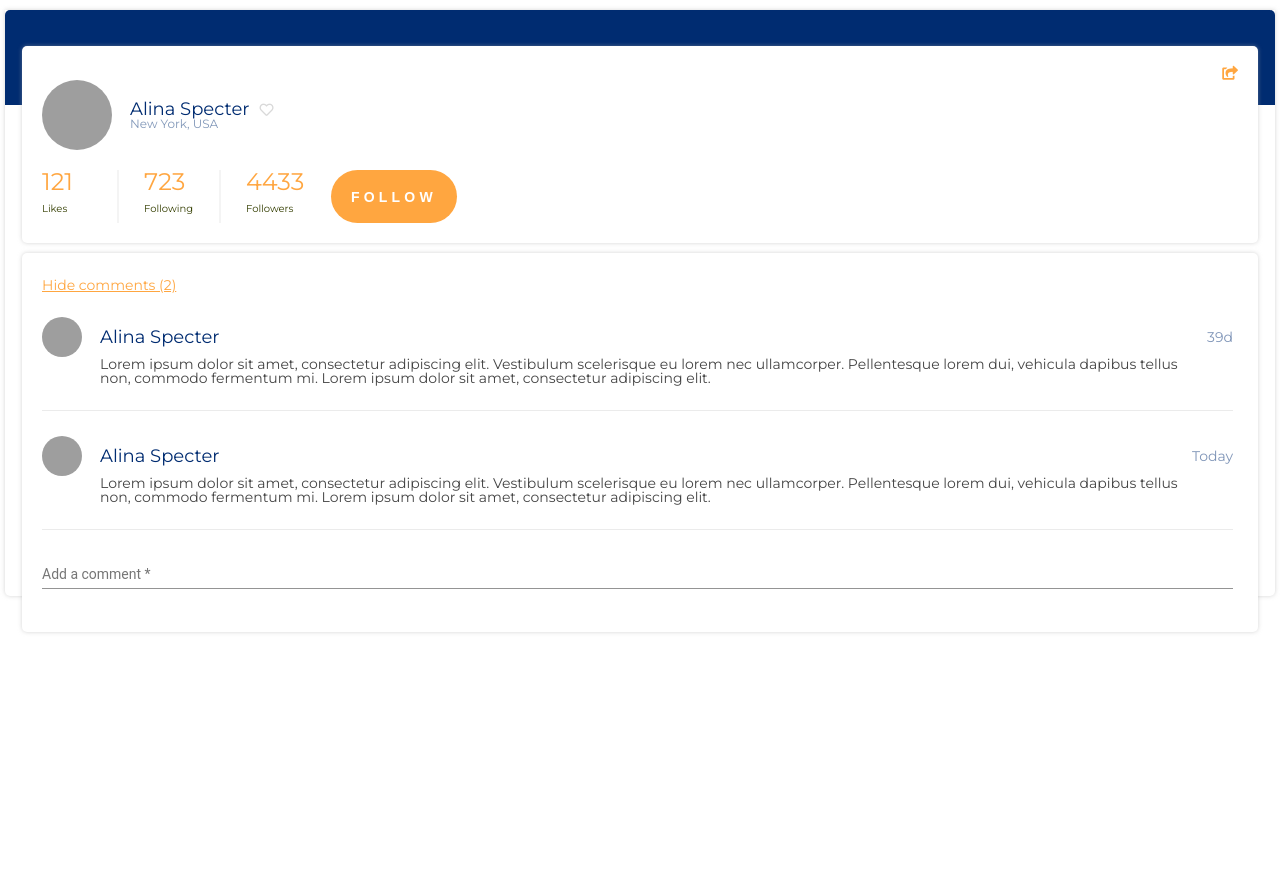
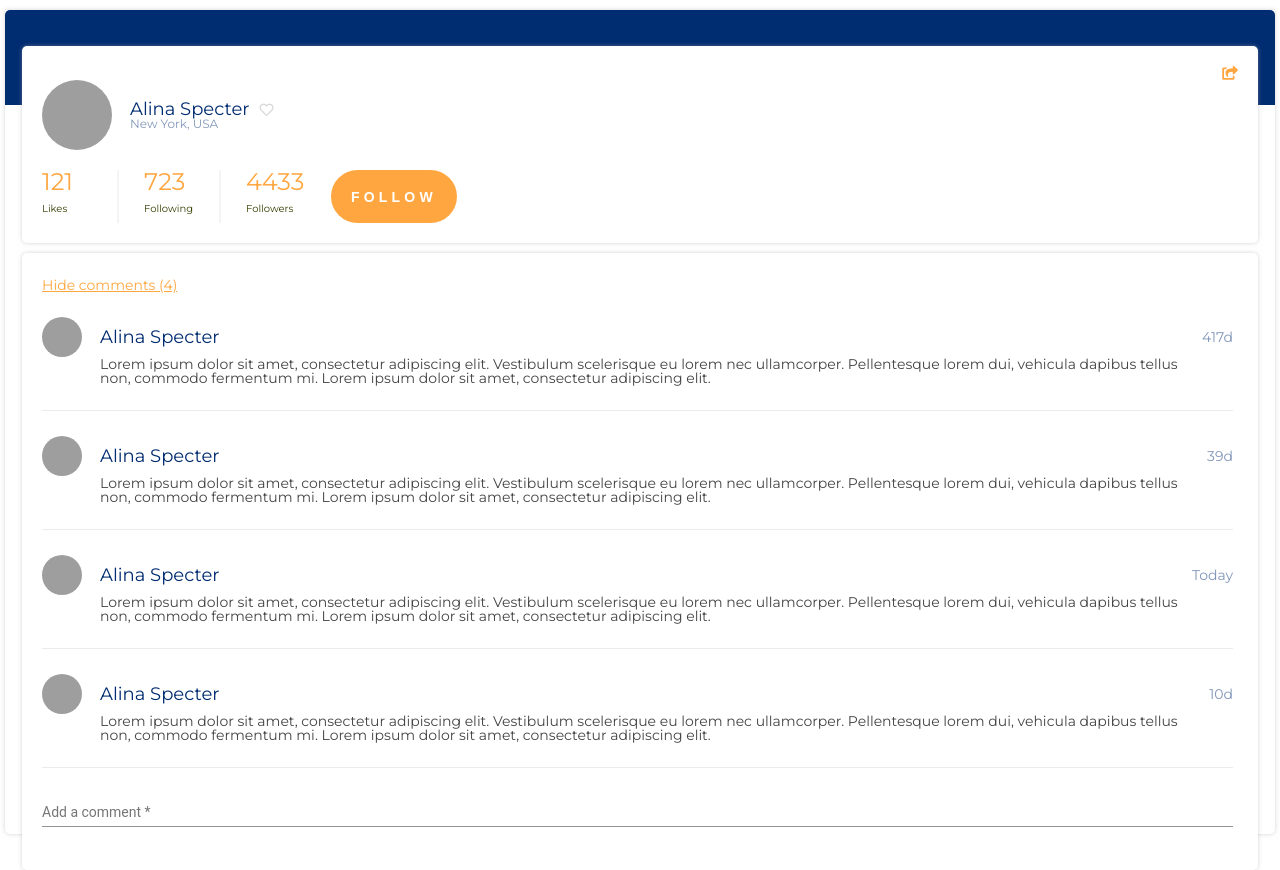
Before and after one commit to kszatkowski/user-profile, an Angular app: page / in a window 1280 px wide. Before the commit the page ends 800 px from the top, so only its background shows below. Built offline with nearby package versions, Linux system fonts and the light colour scheme; grey boxes are pictures that could not be loaded.

Commit message:
Added custom tsconfig path. Put more data in mock file.

```diff
--- a/src/app/app.component.ts
+++ b/src/app/app.component.ts
@@ -1,8 +1,8 @@
 import { Component, OnInit } from '@angular/core';
 
-import { UserProfileService } from './services/user-profile.service';
-import { IUserProfileData } from './interfaces/IUserProfileData';
-import { IComment } from './interfaces/IComment';
+import { UserProfileService } from '@app/services/user-profile.service';
+import { IUserProfileData } from '@app/interfaces/IUserProfileData';
+import { IComment } from '@app/interfaces/IComment';
 
 @Component({
 	selector: 'app-root',
--- a/src/assets/data.json
+++ b/src/assets/data.json
@@ -15,6 +15,14 @@
 		{
 			"content": "Lorem ipsum dolor sit amet, consectetur adipiscing elit. Vestibulum scelerisque eu lorem nec ullamcorper. Pellentesque lorem dui, vehicula dapibus tellus non, commodo fermentum mi. Lorem ipsum dolor sit amet, consectetur adipiscing elit.",
 			"date": "2018-08-14T13:22:05.330Z"
+		},
+		{
+			"content": "Lorem ipsum dolor sit amet, consectetur adipiscing elit. Vestibulum scelerisque eu lorem nec ullamcorper. Pellentesque lorem dui, vehicula dapibus tellus non, commodo fermentum mi. Lorem ipsum dolor sit amet, consectetur adipiscing elit.",
+			"date": "2017-08-01T11:15:05.330Z"
+		},
+		{
+			"content": "Lorem ipsum dolor sit amet, consectetur adipiscing elit. Vestibulum scelerisque eu lorem nec ullamcorper. Pellentesque lorem dui, vehicula dapibus tellus non, commodo fermentum mi. Lorem ipsum dolor sit amet, consectetur adipiscing elit.",
+			"date": "2018-10-01T18:35:05.330Z"
 		}
 	]
 }
--- a/tsconfig.json
+++ b/tsconfig.json
@@ -16,6 +16,11 @@
 		"lib": [
 			"es2017",
 			"dom"
+		],
+		"paths": {
+			"@app/*": [
+				"src/app/*"
 			]
 		}
 	}
+}
```
Lines whose indentation alone changed are shown as unchanged.
